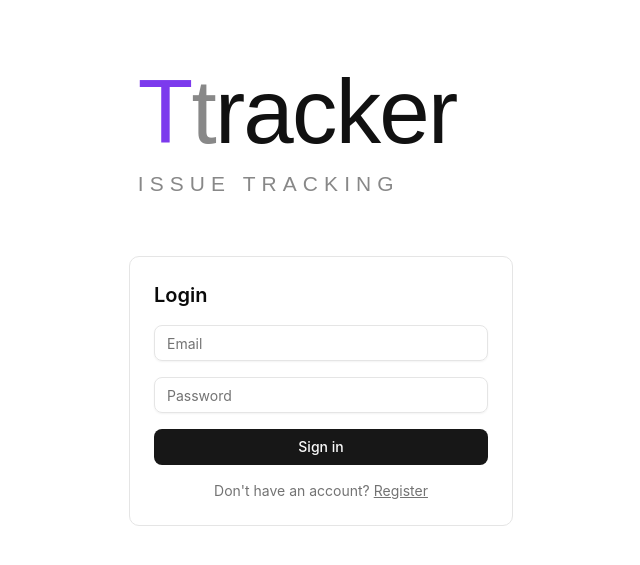
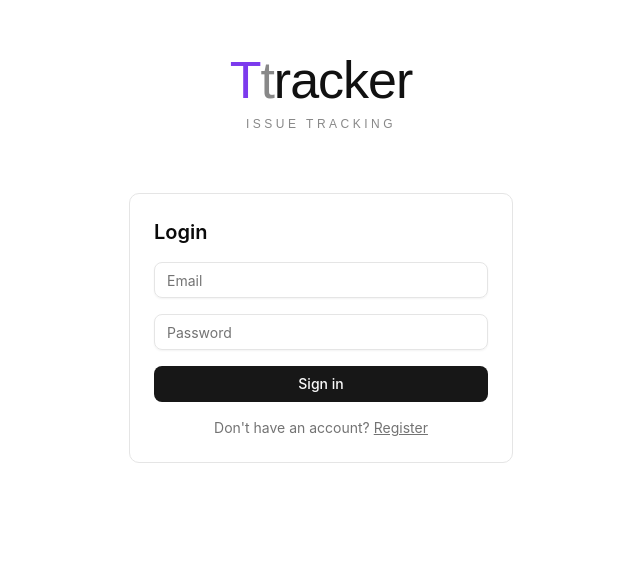
Before and after one commit to nandaniluitel/ttrackerui, a React (Vite) app: page /login in a window 1280 px wide. Shown: the part 117-682 px from the top of the page, without its empty margins (319-959 px from the left). Built offline with nearby package versions, Linux system fonts and the light colour scheme.

Commit message:
making it in center

```diff
--- a/src/pages/LoginPage.tsx
+++ b/src/pages/LoginPage.tsx
@@ -96,7 +96,7 @@ export default function LoginPage() {
     <div className="min-h-screen flex flex-col items-center justify-center p-8">
       <svg
         className="mb-10 w-full max-w-sm"
-        viewBox="0 0 220 170"
+        viewBox="0 0 384 170"
         xmlns="http://www.w3.org/2000/svg"
       >
         <style>{`
@@ -106,12 +106,12 @@ export default function LoginPage() {
     .logo-rest { fill: #111; }
     .logo-sub { font-family: Arial, sans-serif; font-weight: 400; font-size: 12px; fill: #888; letter-spacing: 3.5px; }
   `}</style>
-        <text x="5" y="128" className="logo-base">
+        <text x="192" y="115" textAnchor="middle" className="logo-base">
           <tspan className="logo-highlight">T</tspan>
           <tspan className="logo-dim">t</tspan>
           <tspan className="logo-rest">racker</tspan>
         </text>
-        <text x="5" y="155" className="logo-sub">
+        <text x="192" y="145" textAnchor="middle" className="logo-sub">
           ISSUE TRACKING
         </text>
       </svg>
```
Lines whose indentation alone changed are shown as unchanged.
